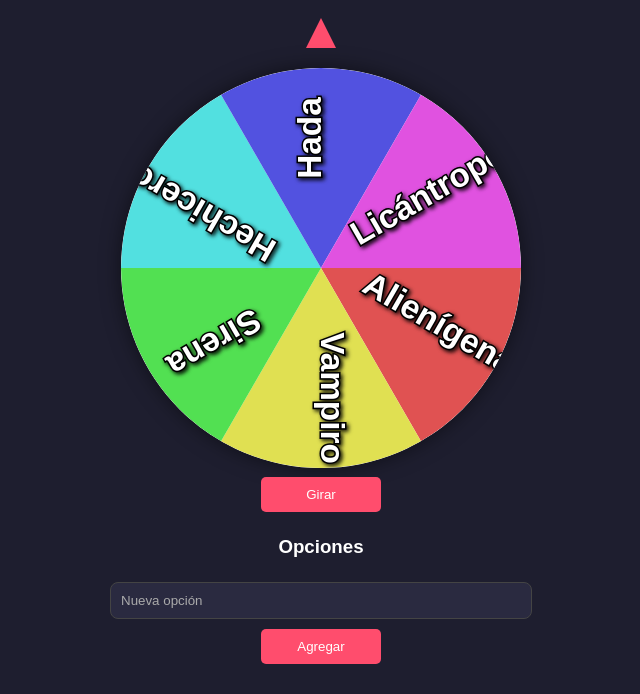
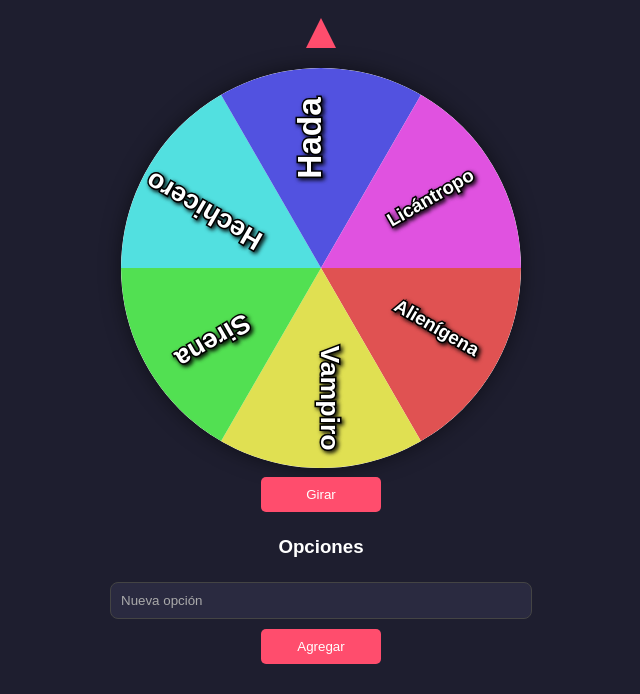
Before and after one commit to lalita635dev-prog/ruleta, a plain HTML site: page index.html in a window 1280 px wide. Shown: the part 61-755 px from the top of the page, without its empty margins (319-959 px from the left). Drawn offline with Linux system fonts and the light colour scheme.

Commit message:
fix tamaño texto en ruleta

```diff
--- a/index.html
+++ b/index.html
@@ -252,7 +252,7 @@
                 ctx.clearRect(0, 0, canvas.width, canvas.height);
 
                 ctx.fillStyle = "white";
-                ctx.font = "14px Arial";
+                ctx.font = "16px Arial";
                 ctx.textAlign = "center";
                 ctx.fillText("No hay opciones", canvas.width / 2, canvas.height / 2);
 
@@ -281,13 +281,13 @@
                 let fontSize = baseFontSize;
 
                 // Reducir tamaño si el texto es largo
-                if (opt.length > 10) {
+                if (opt.length > 5) {
                     fontSize *= 0.8;
                 }
-                if (opt.length > 15) {
+                if (opt.length > 9) {
                     fontSize *= 0.7;
                 }
-                if (opt.length > 20) {
+                if (opt.length > 13) {
                     fontSize *= 0.6;
                 }
 
```
